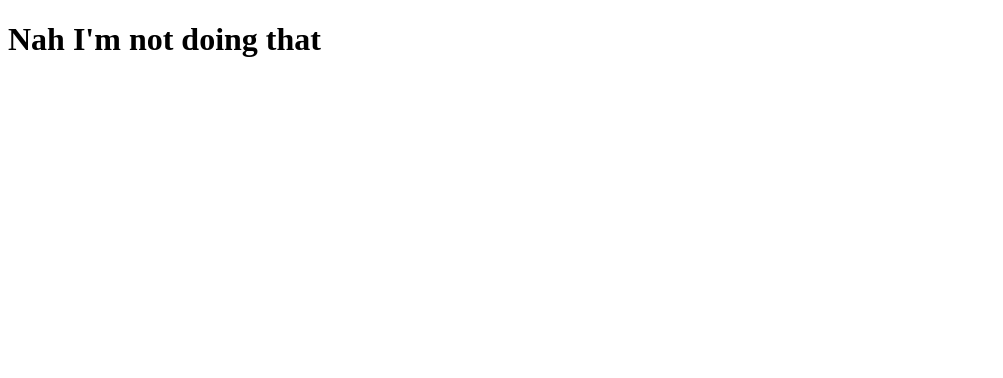
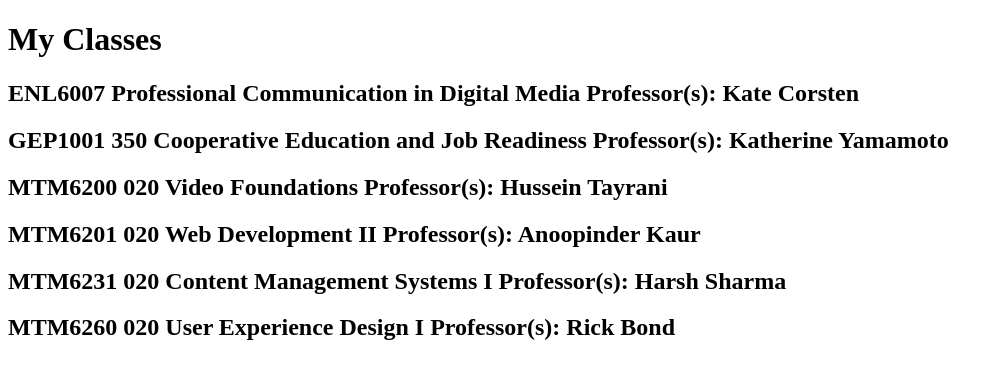
Before and after one commit to terh0011/mtm6201_week1_demo, a plain HTML site: page index.html in a window 1280 px wide. Shown: the whole page, without its empty margins (0-1003 px from the left). Drawn offline with Linux system fonts and the light colour scheme.

Commit message:
Did the assignment

```diff
--- a/index.html
+++ b/index.html
@@ -3,9 +3,28 @@
 <head>
     <meta charset="UTF-8">
     <meta name="viewport" content="width=device-width, initial-scale=1.0">
-    <title>I'm Calm</title>
+    <title>My Classes</title>
 </head>
 <body>
-    <h1>Nah I'm not doing that</h1>
+
+    <h1>My Classes</h1>
+
+    <h2>ENL6007 Professional Communication in Digital Media
+Professor(s): Kate Corsten</h2>
+
+<h2>GEP1001 	350	Cooperative Education and Job Readiness
+Professor(s): Katherine Yamamoto</h2>
+
+<h2>MTM6200 	020	Video Foundations
+Professor(s): Hussein Tayrani</h2>
+
+<h2>MTM6201 	020	Web Development II
+Professor(s): Anoopinder Kaur</h2>
+
+<h2>MTM6231 	020	Content Management Systems I
+Professor(s): Harsh Sharma</h2>
+
+<h2>MTM6260 	020	User Experience Design I
+Professor(s): Rick Bond</h2>
 </body>
 </html>
```
Also changed, not shown: 1 other file.
